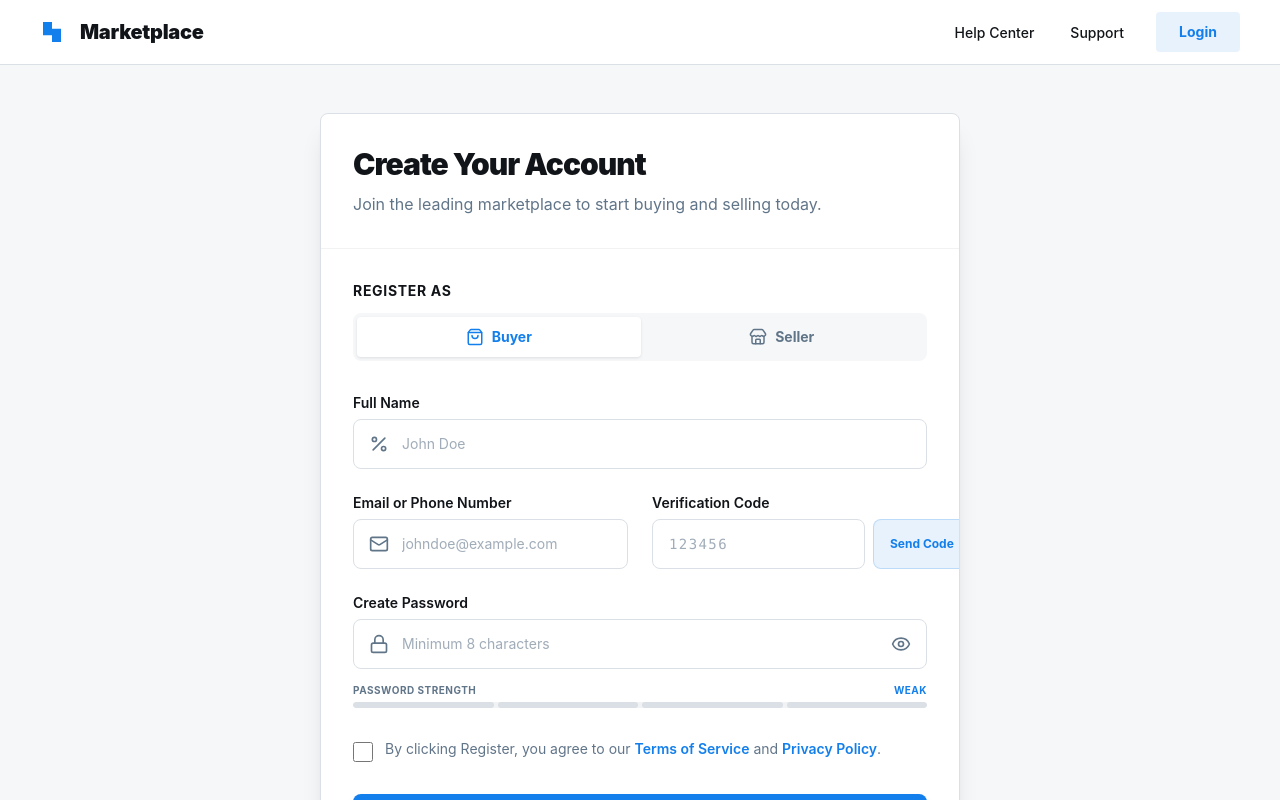
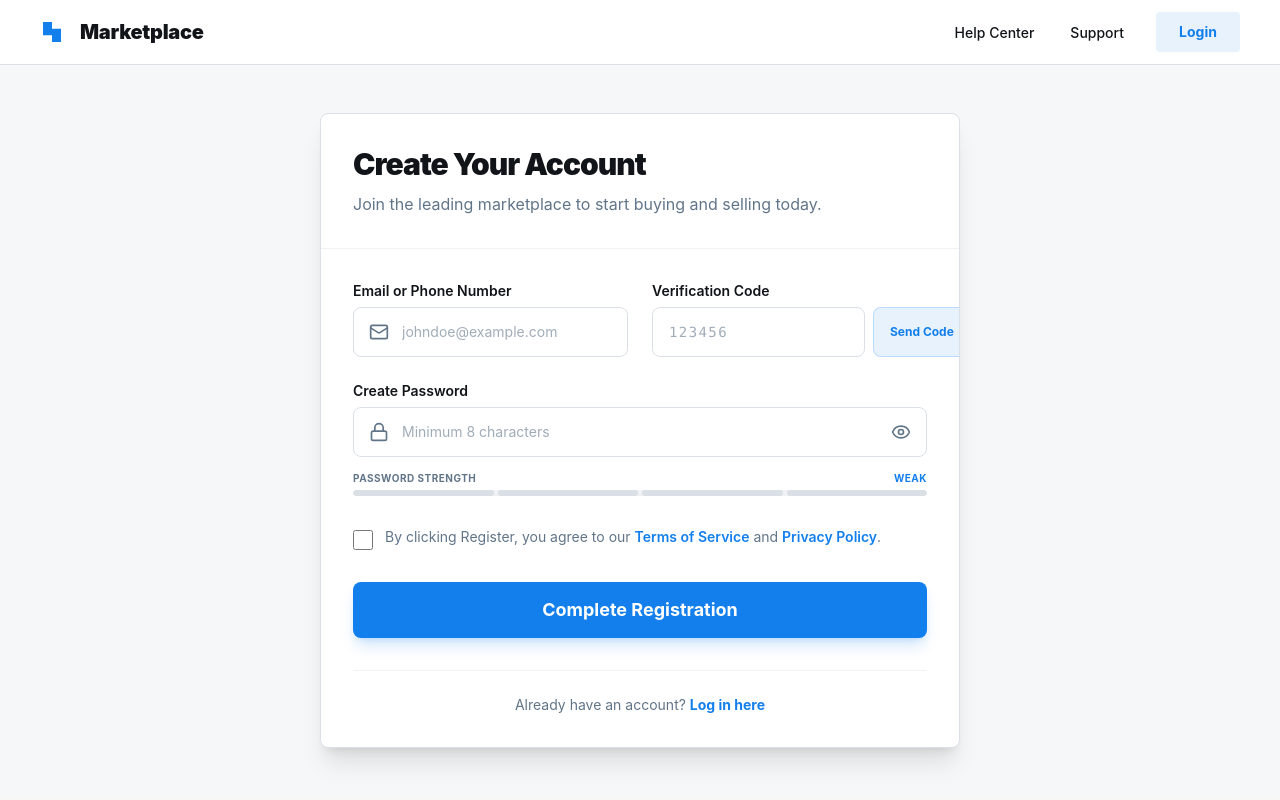
Before and after one commit to truongsondev/maketplace, a Next.js app in the folder client-next/: page /register in a window 1280 px wide. Shown: the top 800 px of the page. Built offline with nearby package versions, Linux system fonts and the light colour scheme.

Commit message:
feat:add page register

```diff
--- a/client-next/components/auth/registration-form.tsx
+++ b/client-next/components/auth/registration-form.tsx
@@ -76,85 +76,7 @@ export default function RegistrationForm() {
       </div>
 
       <div className="p-8">
-        <div className="mb-8">
-          <p className="text-[#111418] dark:text-white text-sm font-bold uppercase tracking-wider mb-3">
-            Register as
-          </p>
-          <div className="flex h-12 flex-1 items-center justify-center rounded-xl bg-[#f6f7f8] dark:bg-background-dark p-1">
-            <label
-              className="flex cursor-pointer h-full grow items-center justify-center rounded-lg px-2 text-[#617589] dark:text-gray-400 text-sm font-bold transition-all hover:text-[#111418] dark:hover:text-white"
-              style={
-                userRole === "buyer"
-                  ? {
-                      backgroundColor: "white",
-                      boxShadow: "0 1px 3px rgba(0,0,0,0.1)",
-                      color: "#137fec",
-                    }
-                  : {}
-              }
-            >
-              <span className="flex items-center gap-2">
-                <ShoppingBag size={18} />
-                Buyer
-              </span>
-              <input
-                type="radio"
-                name="user_role"
-                value="buyer"
-                checked={userRole === "buyer"}
-                onChange={(e) => setUserRole("buyer")}
-                className="invisible w-0"
-              />
-            </label>
-            <label
-              className="flex cursor-pointer h-full grow items-center justify-center rounded-lg px-2 text-[#617589] dark:text-gray-400 text-sm font-bold transition-all hover:text-[#111418] dark:hover:text-white"
-              style={
-                userRole === "seller"
-                  ? {
-                      backgroundColor: "#2c3e50",
-                      boxShadow: "0 1px 3px rgba(0,0,0,0.1)",
-                      color: "#137fec",
-                    }
-                  : {}
-              }
-            >
-              <span className="flex items-center gap-2">
-                <Store size={18} />
-                Seller
-              </span>
-              <input
-                type="radio"
-                name="user_role"
-                value="seller"
-                checked={userRole === "seller"}
-                onChange={(e) => setUserRole("seller")}
-                className="invisible w-0"
-              />
-            </label>
-          </div>
-        </div>
-
         <form onSubmit={handleSubmit} className="space-y-6">
-          <div className="flex flex-col gap-1.5">
-            <label className="text-[#111418] dark:text-gray-200 text-sm font-semibold">
-              Full Name
-            </label>
-            <div className="relative">
-              <Person
-                className="absolute left-4 top-1/2 -translate-y-1/2 text-[#617589] dark:text-gray-500"
-                size={20}
-              />
-              <input
-                type="text"
-                name="fullName"
-                value={formData.fullName}
-                onChange={handleInputChange}
-                placeholder="John Doe"
-                className="w-full rounded-xl border border-[#dbe0e6] dark:border-[#2c3e50] bg-white dark:bg-background-dark px-12 py-3.5 text-sm focus:border-[#137fec] focus:ring-2 focus:ring-[#137fec]/20 dark:text-white placeholder:text-[#617589]/60"
-              />
-            </div>
-          </div>
-
           <div className="grid grid-cols-1 md:grid-cols-2 gap-6">
             <div className="flex flex-col gap-1.5">
               <label className="text-[#111418] dark:text-gray-200 text-sm font-semibold">
```
